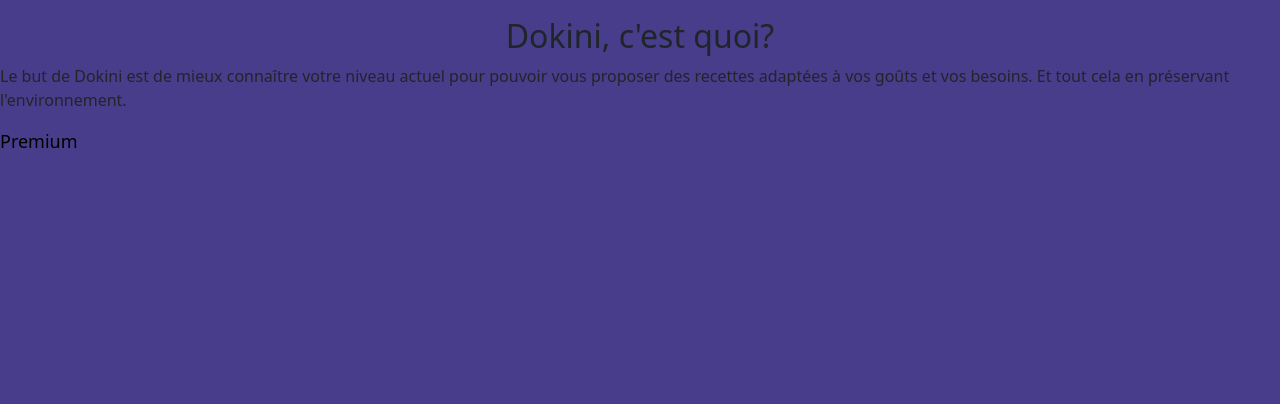
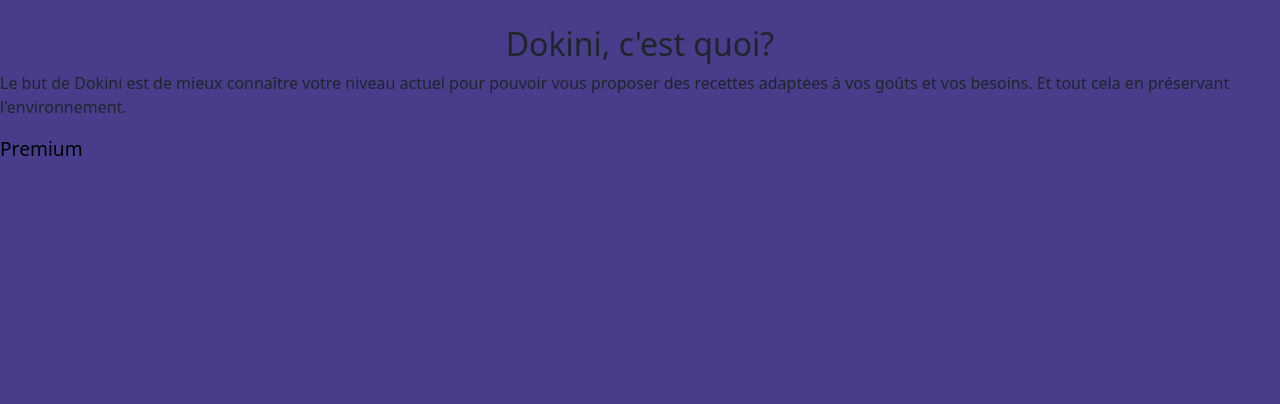
Before and after one commit to Bra-K-C/Dokini, a PHP site: page / in a window 1280 px wide. Shown: the part 135-539 px from the top of the page. Run offline with PHP 8.4, Linux system fonts and the light colour scheme.

Commit message:
modif navig for Prenium

```diff
--- a/css/style.css
+++ b/css/style.css
@@ -10,7 +10,6 @@ header{
 
 nav{
   text-align: center;
-  width: 100%;
   font-size:160%;
 }
 
@@ -23,8 +22,8 @@ h2{
   display: inline-block;
   margin-right: auto;
   margin-left: auto;
-  font-size:large;
   text-decoration:none;
+  font-size: 120%;
 }
 
 .titre{
```
